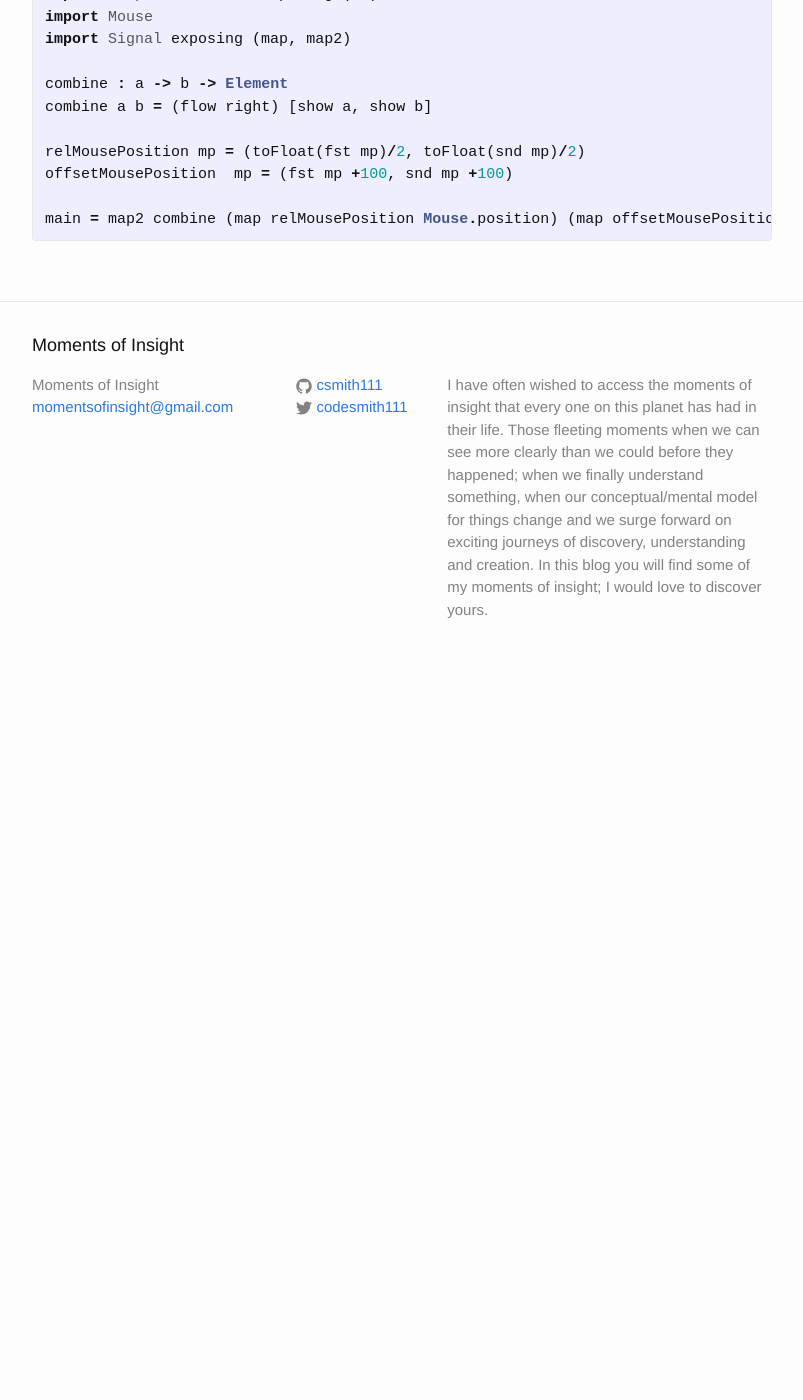
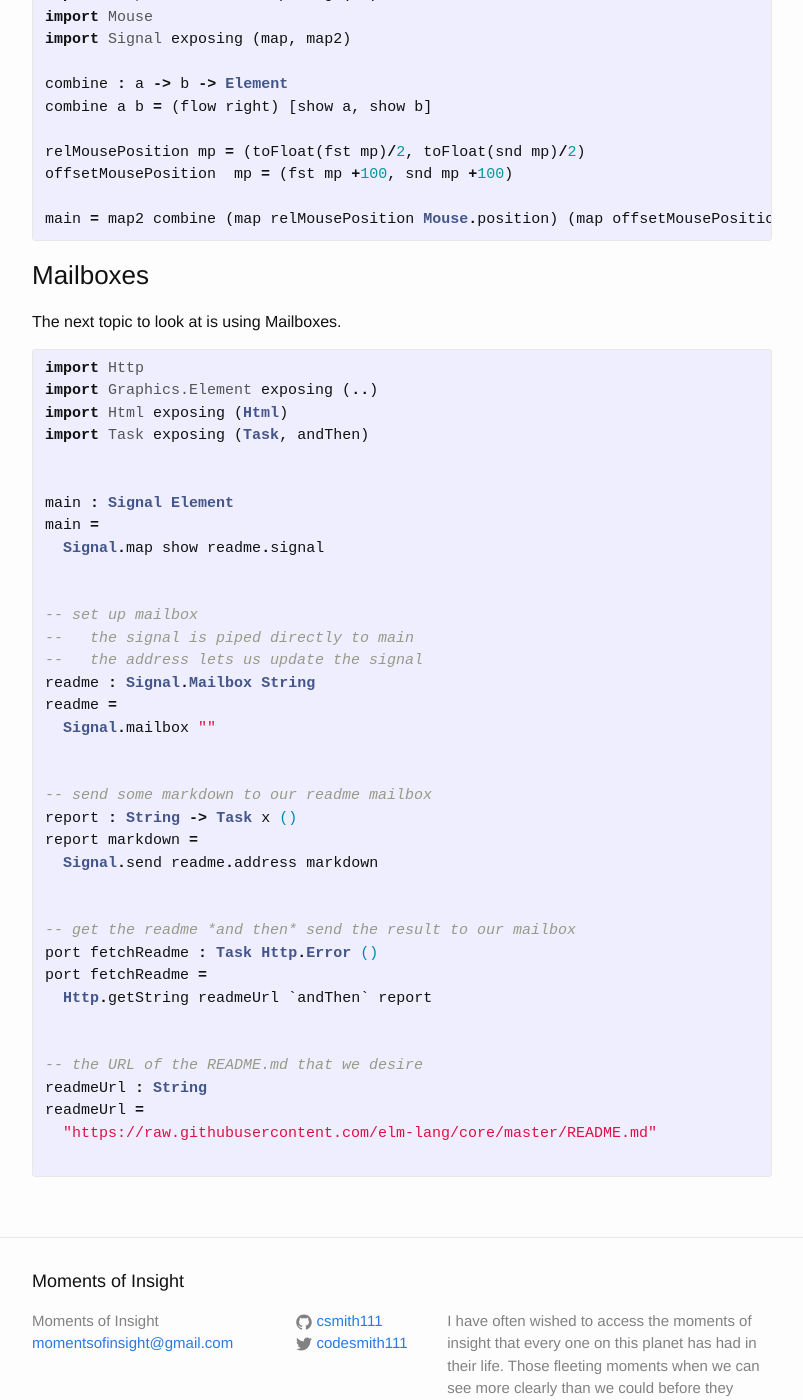
Before and after one commit to csmith111/csmith111.github.io, a Jekyll site: the page built from _posts/2016-02-10-Signals.md, in a window 1280 px wide and 1400 px high, scrolled down 4326 px. Shown: the whole window, without its empty margins (238-1041 px from the left). Built offline with Jekyll 4.4.1, drawn with Linux system fonts in a browser that asks for light colours; before the commit the page ends 5007 px from its top, so only the background shows below that.

Commit message:
updated Signals

```diff
--- a/_posts/2016-02-06-FirstBlogPost.markdown
+++ b/_posts/2016-02-06-FirstBlogPost.markdown
@@ -1,6 +1,6 @@
 ---
 layout: post
-title:  "Functional Reactive Programing with Elm: Part I - HTML"
+title:  "Functional Reactive Programing with Elm: Part I - Hello World"
 date:   2016-02-06 13:00:28 -0500
 summary:  I am writing up and introduction to Elm based on isights from my experiences working with Elm (and Haskell/F# earlier). I hope that you will be able to use these posts to experiment with Elm to explore the possibilities of simplifying the code we use to create user interfaces. Using functional languages like Elm which naturally provide composition and functional reactive programing to manage interactivity seems like a good step forward in making rich interactive user interfaces.
 categories: jekyll update
--- a/_posts/2016-02-10-Signals.md
+++ b/_posts/2016-02-10-Signals.md
@@ -200,6 +200,48 @@ offsetMousePosition  mp = (fst mp +100, snd mp +100)
 main = map2 combine (map relMousePosition Mouse.position) (map offsetMousePosition Mouse.position)
 {% endhighlight %}
 
+### Mailboxes
+
+The next topic to look at is using Mailboxes.
+
+{% highlight Haskell %}
+import Http
+import Graphics.Element exposing (..)
+import Html exposing (Html)
+import Task exposing (Task, andThen)
+
+
+main : Signal Element
+main =
+  Signal.map show readme.signal
+
+
+-- set up mailbox
+--   the signal is piped directly to main
+--   the address lets us update the signal
+readme : Signal.Mailbox String
+readme =
+  Signal.mailbox ""
+
+
+-- send some markdown to our readme mailbox
+report : String -> Task x ()
+report markdown =
+  Signal.send readme.address markdown
+
+
+-- get the readme *and then* send the result to our mailbox
+port fetchReadme : Task Http.Error ()
+port fetchReadme =
+  Http.getString readmeUrl `andThen` report
+
+
+-- the URL of the README.md that we desire
+readmeUrl : String
+readmeUrl =
+  "https://raw.githubusercontent.com/elm-lang/core/master/README.md"
+  {% endhighlight %}
+
 [Signals-elm-lang]:http://elm-lang.org/guide/reactivity#signals
 [Elm Basics]: https://csmith111.github.io/jekyll/update/2016/02/07/ASecondBlogPost.html
 [Time Docs]:http://package.elm-lang.org/packages/elm-lang/core/3.0.0/Time#fps
```
